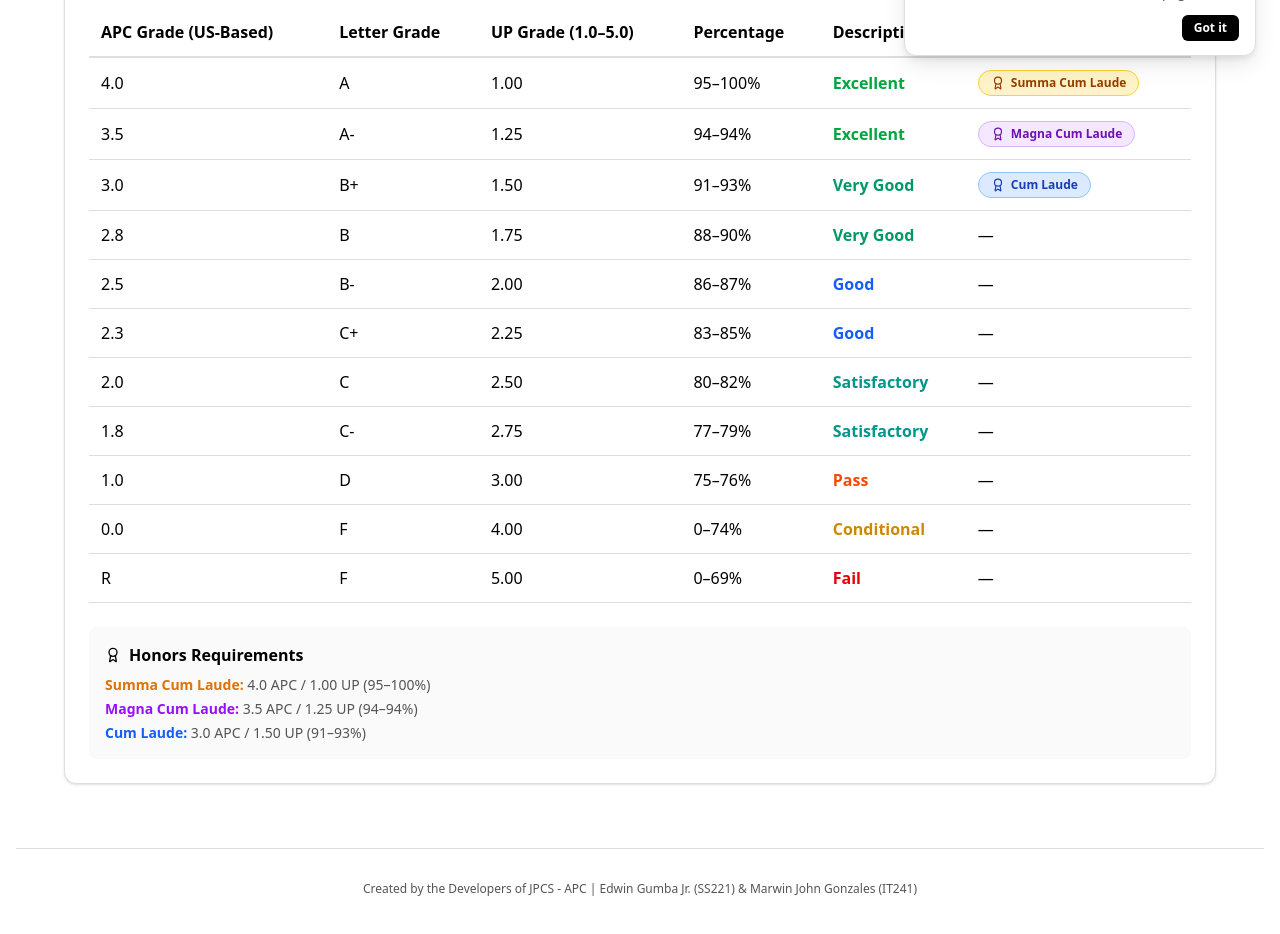
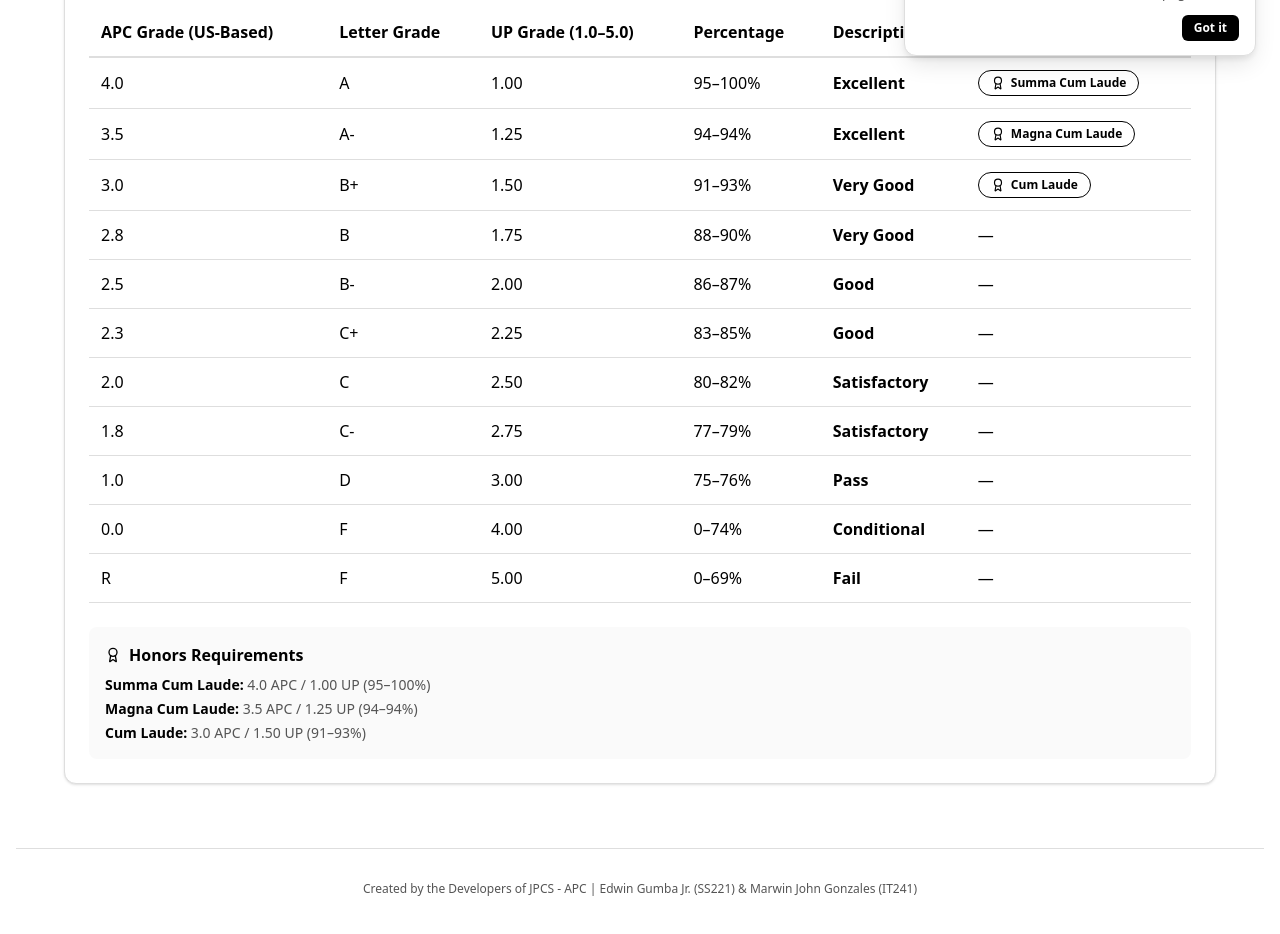
Before and after one commit to jpcsapc/APC-Honors-Checker, a Next.js app: page /grade-converter in a window 1280 px wide. Shown: the part 720-1654 px from the top of the page. Built offline with nearby package versions, Linux system fonts and the light colour scheme.

Commit message:
refactor: make the Grade Converter Page consistently follow the black and white theme

```diff
--- a/src/app/grade-converter/page.tsx
+++ b/src/app/grade-converter/page.tsx
@@ -171,29 +171,14 @@ export default function GradeConverterPage() {
   }
 
   const getDescriptionColor = (description: string): string => {
-    const colors: Record<string, string> = {
-      "Excellent": "text-green-600 dark:text-green-400",
-      "Very Good": "text-emerald-600 dark:text-emerald-400",
-      "Good": "text-blue-600 dark:text-blue-400",
-      "Satisfactory": "text-teal-600 dark:text-teal-400",
-      "Pass": "text-orange-600 dark:text-orange-400",
-      "Conditional": "text-yellow-600 dark:text-yellow-400",
-      "Fail": "text-red-600 dark:text-red-400",
-    }
-    return colors[description] || "text-muted-foreground"
+    return "text-foreground"
   }
 
   const getHonorsBadge = (honorsLevel?: string) => {
     if (!honorsLevel) return null
 
-    const badgeColors: Record<string, string> = {
-      "Summa Cum Laude": "bg-amber-100 text-amber-800 dark:bg-amber-900/30 dark:text-amber-200 border-amber-300 dark:border-amber-700",
-      "Magna Cum Laude": "bg-purple-100 text-purple-800 dark:bg-purple-900/30 dark:text-purple-200 border-purple-300 dark:border-purple-700",
-      "Cum Laude": "bg-blue-100 text-blue-800 dark:bg-blue-900/30 dark:text-blue-200 border-blue-300 dark:border-blue-700",
-    }
-
     return (
-      <div className={`inline-flex items-center gap-1.5 px-3 py-1 rounded-full text-xs font-semibold border ${badgeColors[honorsLevel]}`}>
+      <div className="inline-flex items-center gap-1.5 px-3 py-1 rounded-full text-xs font-semibold border border-foreground bg-background text-foreground">
         <Award className="h-3.5 w-3.5" />
         {honorsLevel}
       </div>
@@ -442,9 +427,9 @@ export default function GradeConverterPage() {
                   Honors Requirements
                 </h4>
                 <ul className="text-sm text-muted-foreground space-y-1">
-                  <li><span className="font-semibold text-amber-600 dark:text-amber-400">Summa Cum Laude:</span> 4.0 APC / 1.00 UP (95–100%)</li>
-                  <li><span className="font-semibold text-purple-600 dark:text-purple-400">Magna Cum Laude:</span> 3.5 APC / 1.25 UP (94–94%)</li>
-                  <li><span className="font-semibold text-blue-600 dark:text-blue-400">Cum Laude:</span> 3.0 APC / 1.50 UP (91–93%)</li>
+                  <li><span className="font-semibold text-foreground">Summa Cum Laude:</span> 4.0 APC / 1.00 UP (95–100%)</li>
+                  <li><span className="font-semibold text-foreground">Magna Cum Laude:</span> 3.5 APC / 1.25 UP (94–94%)</li>
+                  <li><span className="font-semibold text-foreground">Cum Laude:</span> 3.0 APC / 1.50 UP (91–93%)</li>
                 </ul>
               </div>
             </CardContent>
```
